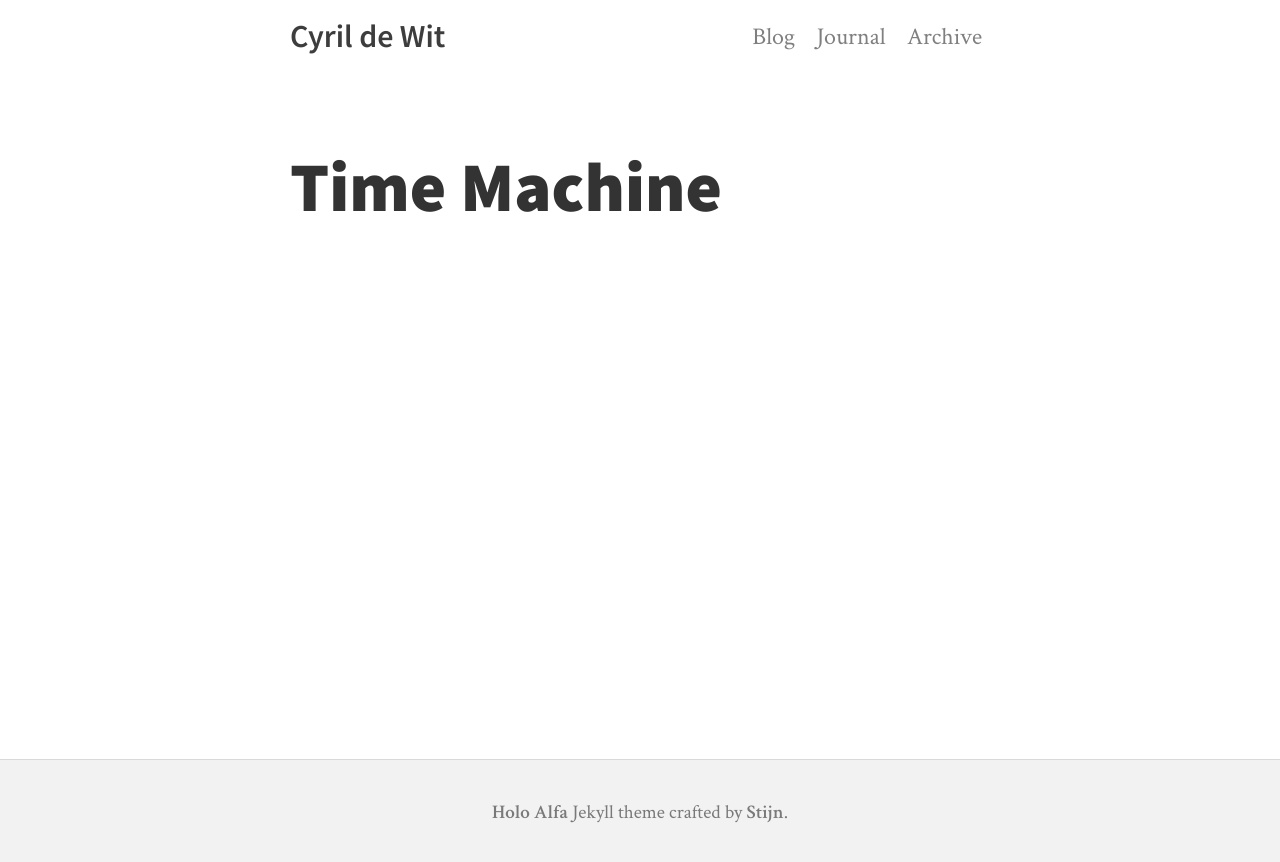
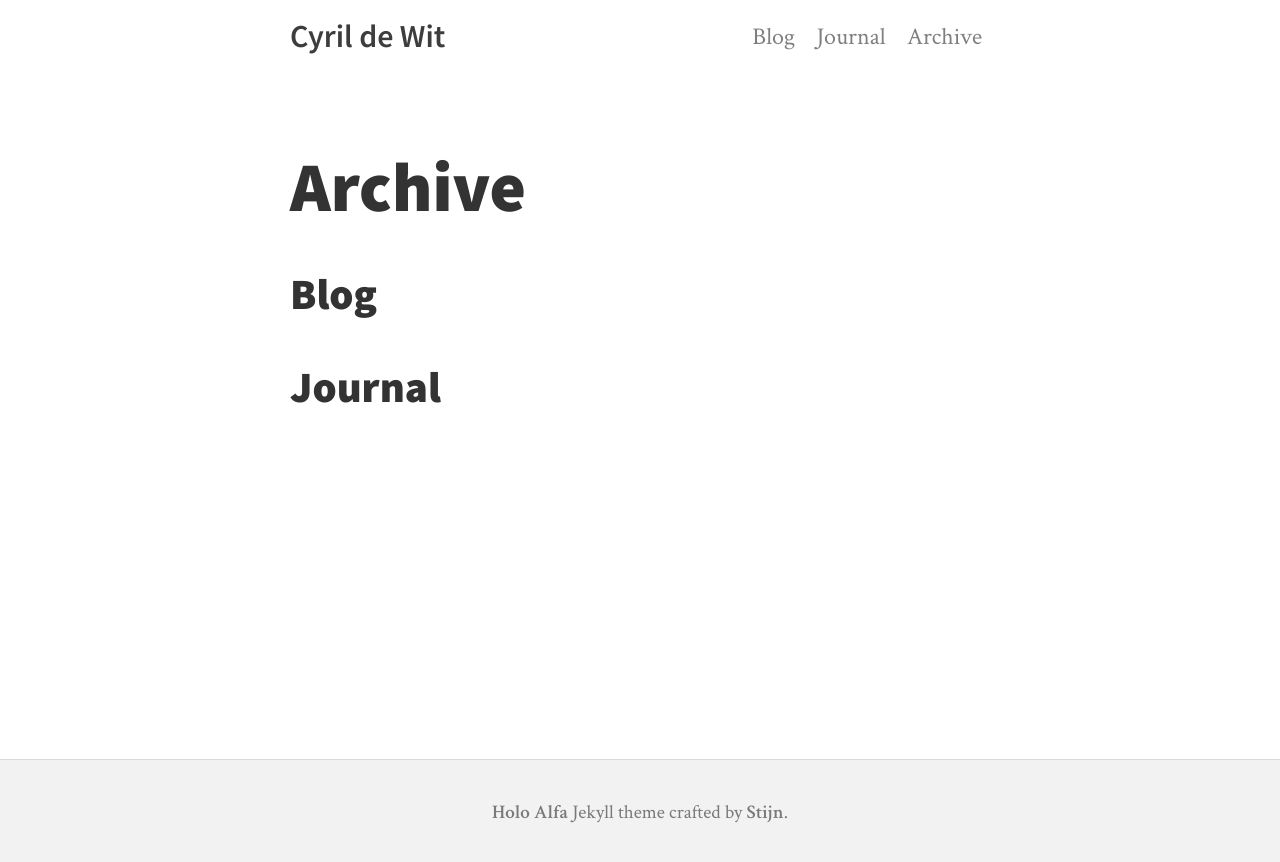
Before and after one commit to cyrildewit/cyrildewit.github.io, a Jekyll site: the page built from archive.html, in a window 1280 px wide. Shown: the top 862 px of the page. Built offline with Jekyll 4.4.1, drawn with Linux system fonts in a browser that asks for light colours; nearby versions of some CDN libraries.

Commit message:
feat: add journal to archive page

```diff
--- a/archive.html
+++ b/archive.html
@@ -1,9 +1,9 @@
 ---
-title: Time Machine
+title: Archive
 layout: page
 ---
 
-
+  <h2>Blog</h2>
   {% for post in site.posts %}
 
     {% unless post.next %}
@@ -18,3 +18,19 @@ layout: page
 
     <p><a href="{{ post.url | prepend: site.baseurl }}">{{ post.title }}</a><small> • {{ post.date | date: site.date_format }}</small></p>
   {% endfor %}
+
+  <h2>Journal</h2>
+  {% for post in site.journal %}
+
+    {% unless post.next %}
+      <h3>{{ post.date | date: '%Y' }}</h3>
+    {% else %}
+      {% capture year %}{{ post.date | date: '%Y' }}{% endcapture %}
+      {% capture nyear %}{{ post.next.date | date: '%Y' }}{% endcapture %}
+      {% if year != nyear %}
+        <h3>{{ post.date | date: '%Y' }}</h3>
+      {% endif %}
+    {% endunless %}
+
+    <p><a href="{{ post.url | prepend: site.baseurl }}">{{ post.title }}</a><small> • {{ post.date | date: site.date_format }}</small></p>
+  {% endfor %}
```
